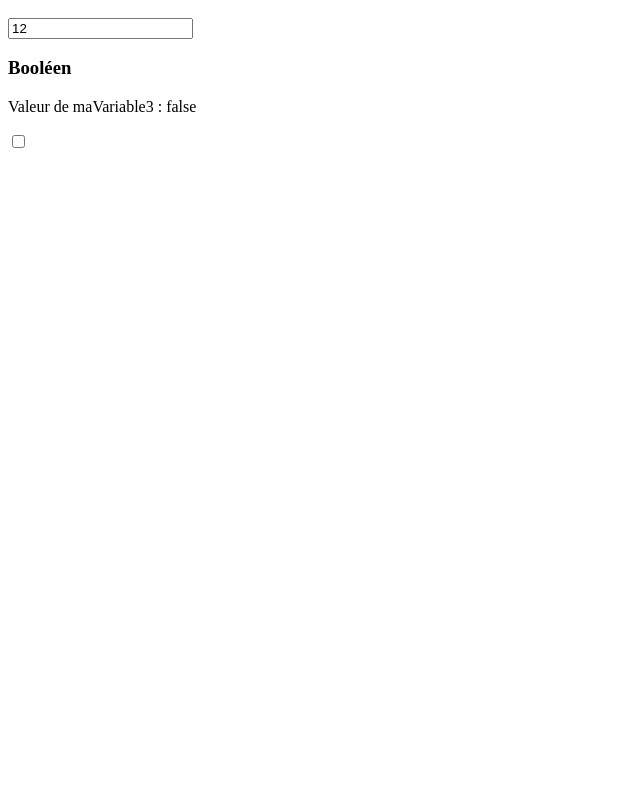
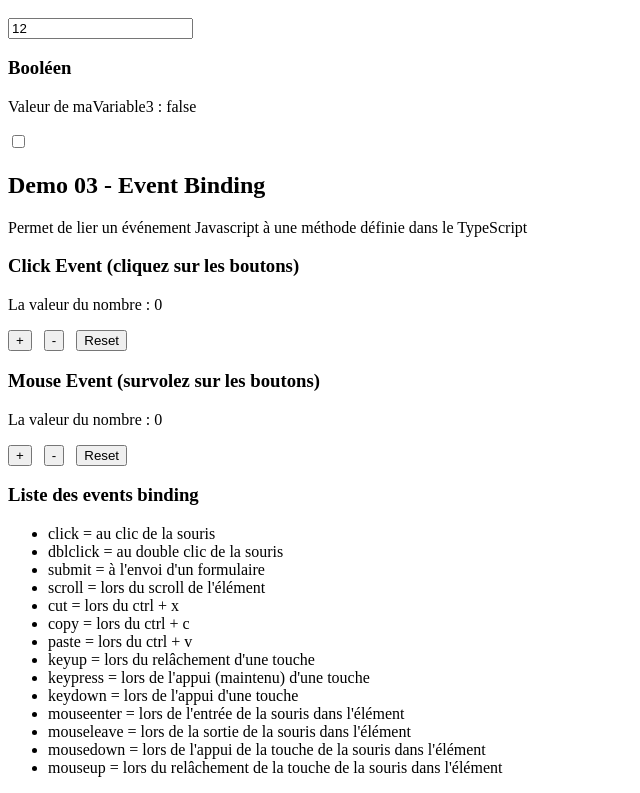
Before and after one commit to SteveBstorm/TFWebData_Demo, an Angular app: page / in a window 1280 px wide. Shown: the part 582-1375 px from the top of the page, without its empty margins (0-640 px from the left). Before the commit the page ends 800 px from the top, so only its background shows below. Built offline with nearby package versions, Linux system fonts and the light colour scheme.

Commit message:
Demo 03 - Event Binding

```diff
--- a/src/app/app.component.html
+++ b/src/app/app.component.html
@@ -4,3 +4,4 @@
 
 <app-demo01 />
 <app-demo02 />
+<app-demo03 />
--- a/src/app/app.module.ts
+++ b/src/app/app.module.ts
@@ -7,6 +7,7 @@ import { HomeComponent } from './home/home.component';
 import { Demo01Component } from './demos/demo01/demo01.component';
 import { Demo02Component } from './demos/demo02/demo02.component';
 import { FormsModule } from '@angular/forms';
+import { Demo03Component } from './demos/demo03/demo03.component';
 
 @NgModule({
   declarations: [
@@ -14,6 +15,7 @@ import { FormsModule } from '@angular/forms';
     HomeComponent,
     Demo01Component,
     Demo02Component,
+    Demo03Component,
   ],
   imports: [
     BrowserModule,
--- /dev/null
+++ b/src/app/demos/demo03/demo03.component.html
@@ -0,0 +1,34 @@
+<h2>Demo 03 - Event Binding</h2>
+
+<p>Permet de lier un événement Javascript à une méthode définie dans le TypeScript</p>
+
+<h3>Click Event (cliquez sur les boutons)</h3>
+<p>La valeur du nombre : {{ nombre1 }}</p>
+<button (click)="increase()">+</button> &nbsp;
+<button (click)="decrease()">-</button> &nbsp;
+<button (click)="reset()">Reset</button>
+
+<h3>Mouse Event (survolez sur les boutons)</h3>
+<p>La valeur du nombre : {{ nombre2 }}</p>
+<button (mouseenter)="increase2()">+</button> &nbsp;
+<button (mouseenter)="decrease2()">-</button> &nbsp;
+<button (mouseenter)="reset2()">Reset</button>
+
+<h3>Liste des events binding</h3>
+
+<ul>
+    <li>click = au clic de la souris</li>
+    <li>dblclick = au double clic de la souris</li>
+    <li>submit = à l'envoi d'un formulaire</li>
+    <li>scroll = lors du scroll de l'élément</li>
+    <li>cut = lors du ctrl + x</li>
+    <li>copy = lors du ctrl + c</li>
+    <li>paste = lors du ctrl + v</li>
+    <li>keyup = lors du relâchement d'une touche</li>
+    <li>keypress = lors de l'appui (maintenu) d'une touche</li>
+    <li>keydown = lors de l'appui d'une touche</li>
+    <li>mouseenter = lors de l'entrée de la souris dans l'élément</li>
+    <li>mouseleave = lors de la sortie de la souris dans l'élément</li>
+    <li>mousedown = lors de l'appui de la touche de la souris dans l'élément</li>
+    <li>mouseup = lors du relâchement de la touche de la souris dans l'élément</li>
+</ul>
--- /dev/null
+++ b/src/app/demos/demo03/demo03.component.ts
@@ -0,0 +1,36 @@
+import { Component } from '@angular/core';
+
+@Component({
+  selector: 'app-demo03',
+  templateUrl: './demo03.component.html',
+  styleUrls: ['./demo03.component.scss']
+})
+export class Demo03Component {
+
+  nombre1: number = 0;
+  nombre2: number = 0;
+
+  increase (): void {
+    this.nombre1++;
+  }
+
+  decrease (): void {
+    this.nombre1--;
+  }
+
+  reset (): void {
+    this.nombre1 = 0;
+  }
+
+  increase2 (): void {
+    this.nombre2++;
+  }
+
+  decrease2 (): void {
+    this.nombre2--;
+  }
+
+  reset2 (): void {
+    this.nombre2 = 0;
+  }
+}
```
Also changed, not shown: src/app/demos/demo03/demo03.component.scss (added).
